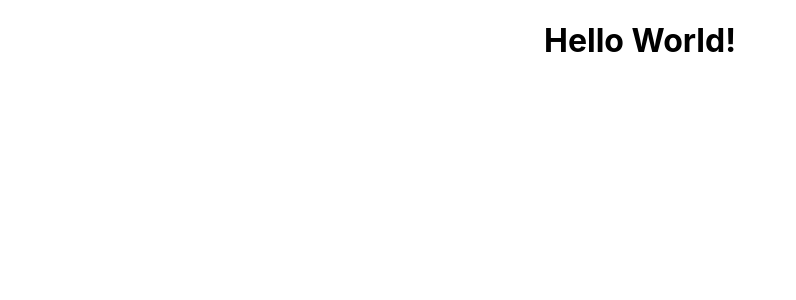
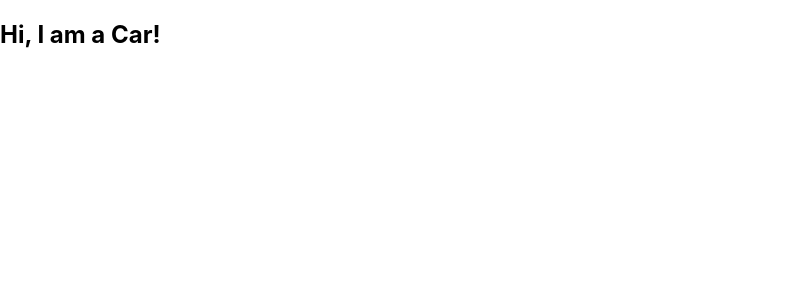
Before and after one commit to nildiert/cymetria-react, a React (Create React App) app: page / in a window 1280 px wide. Shown: the top 300 px of the page, without its empty margins (0-796 px from the left). Built offline with nearby package versions, Linux system fonts and the light colour scheme.

Commit message:
Added Car class

```diff
--- /dev/null
+++ b/src/Car.js
@@ -0,0 +1,13 @@
+import React from 'react';
+
+class Car extends React.Component {
+    render() {
+        return <h2>Hi, I am a Car!</h2>
+    }
+}
+
+// function Car() {
+//     return <h2>Hi, I am a Car!</h2>
+// }
+
+export default Car;
--- a/src/index.js
+++ b/src/index.js
@@ -1,18 +1,19 @@
 import React from 'react';
 import ReactDOM from 'react-dom';
 import './index.css';
-import App from './App';
+// import App from './App';
+import Car from './Car';
 import reportWebVitals from './reportWebVitals';
 
 ReactDOM.render(
   <React.StrictMode>
-    <App />
+    <Car />
   </React.StrictMode>,
   document.getElementById('root')
 );
 
+// ReactDOM.render(Car, document.getElementById('root'));
 
-// If you want to start measuring performance in your app, pass a function
-// to log results (for example: reportWebVitals(console.log))
-// or send to an analytics endpoint. Learn more: https://bit.ly/CRA-vitals
+
+
 reportWebVitals();
```
